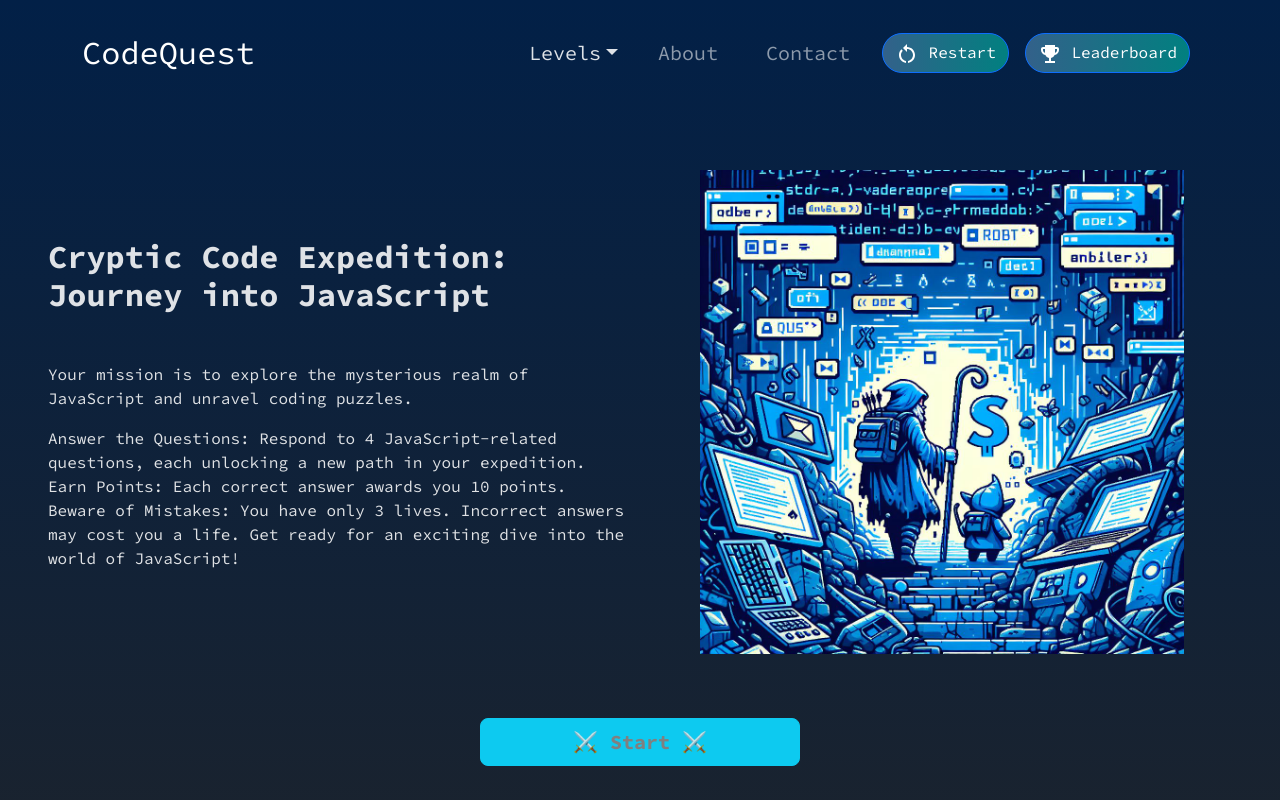
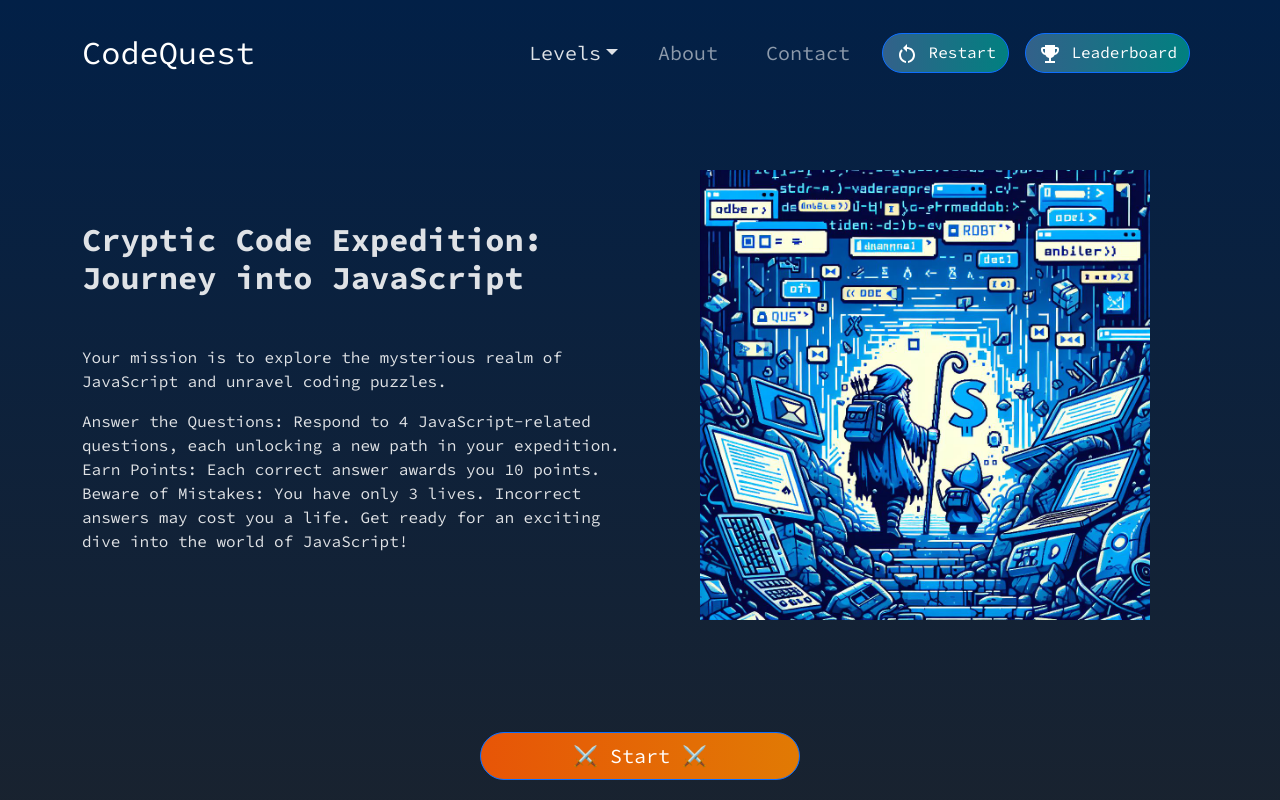
Before and after one commit to AoifeEdX/code-quest, a React (Vite) app: page /level1welcome in a window 1280 px wide. Shown: the top 800 px of the page. Built offline with nearby package versions, Linux system fonts and the light colour scheme.

Commit message:
Added custom button style

```diff
--- a/src/components/BootstrapChallenge/BootstrapGameWelcome.jsx
+++ b/src/components/BootstrapChallenge/BootstrapGameWelcome.jsx
@@ -29,7 +29,7 @@ const BootstrapGameWelcome = () => {
             </Row>
             <Row style={{ width: '20em' }}>
                 <Button
-                    className="m-2 gradient-bg-blue p-2 rounded-pill btn-lg bold-text"
+                    className="btn gradient-bg-orange rounded-pill btn-lg bold-text text-white mt-5"
                     onClick={navigateToLevel3}
                 >
                     ⚔️ Start ⚔️
--- a/src/components/HtmlChallenge/HtmlGameWelcome.jsx
+++ b/src/components/HtmlChallenge/HtmlGameWelcome.jsx
@@ -1,4 +1,3 @@
-import React from 'react';
 import { useNavigate } from 'react-router-dom';
 import {  Container, Row, Button  } from 'react-bootstrap';
 import LevelWelcomeContent from "../LevelWelcomeContent/LevelWelcomeContent";
@@ -30,8 +29,7 @@ const HtmlGameWelcome = () => {
 			</Row>
 			<Row style={{ width: '20em' }}>
 				<Button
-					className="btn btn-info btn-lg bangers-text"
-					style={{ fontWeight: 'bold', color: 'grey' }}
+					className="btn gradient-bg-orange rounded-pill btn-lg bold-text text-white mt-5"
 					onClick={navigateToLevel2}
 				>
 					💥 <span className="bangers-text">Start</span> 💥
--- a/src/pages/Game/JavaScriptGameWelcome.jsx
+++ b/src/pages/Game/JavaScriptGameWelcome.jsx
@@ -1,38 +1,42 @@
 import { useNavigate } from 'react-router-dom';
+import { Container, Row, Button } from 'react-bootstrap';
 import LevelWelcomeContent from "../../components/LevelWelcomeContent/LevelWelcomeContent";
 import questList from '../../../questList.json';
-import '../../components/HtmlChallenge/HtmlGame.css'
+import '../../components/HtmlChallenge/HtmlGame.css';
 
 const JavaScriptGameWelcome = () => {
     const navigate = useNavigate();
+
     const navigateToLevel1 = () => {
-        navigate('/level1')
-    }
+        navigate('/level1');
+    };
+
+    const level1Game = questList.find((game) => game.id === 1);
+
     return (
-        <>
-        <section className="animated-container d-flex flex-column justify-content-center align-items-center ms-5 me-5" >
-        <div className="row d-flex justify-content-center align-items-center">
-            {questList.map((game) => {
-                if (game.id === 1) {
-                    return (
-                        <LevelWelcomeContent
-                            id={game.id}
-                            key={game.id}
-                            name={game.name}
-                            image={game.image}
-                            description={game.description}
-                            instruction={game.instruction}
-                        />
-                    )
-                }
-            })}
-        </div>
-        <div className="row" style={{width: '20em'}}>
-            <button className="btn btn-info btn-lg" style={{fontWeight: 'bold', color: 'grey'}}onClick={navigateToLevel1}>⚔️  Start  ⚔️</button>
-        </div>
-        </section>
-        </>
-    )
-}
+        <Container className="animated-container d-flex flex-column justify-content-center align-items-center">
+            <Row className="d-flex justify-content-center align-items-center">
+                {level1Game && (
+                    <LevelWelcomeContent
+                        id={level1Game.id}
+                        key={level1Game.id}
+                        name={level1Game.name}
+                        image={level1Game.image}
+                        description={level1Game.description}
+                        instruction={level1Game.instruction}
+                    />
+                )}
+            </Row>
+            <Row className="justify-content-center" style={{ width: '20em' }}>
+                <Button
+                    className="btn gradient-bg-orange rounded-pill btn-lg bold-text text-white mt-5"
+                    onClick={navigateToLevel1}
+                >
+                    ⚔️ Start ⚔️
+                </Button>
+            </Row>
+        </Container>
+    );
+};
 
 export default JavaScriptGameWelcome;
```
